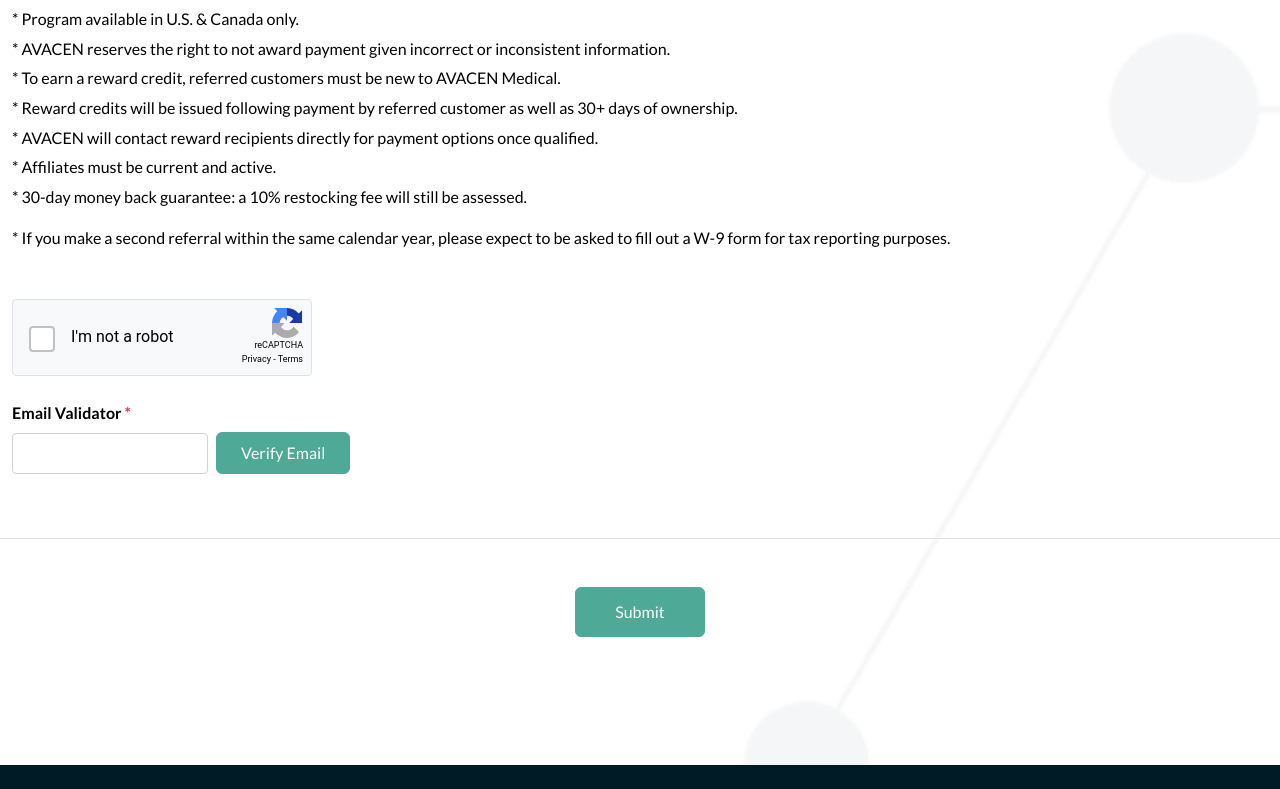
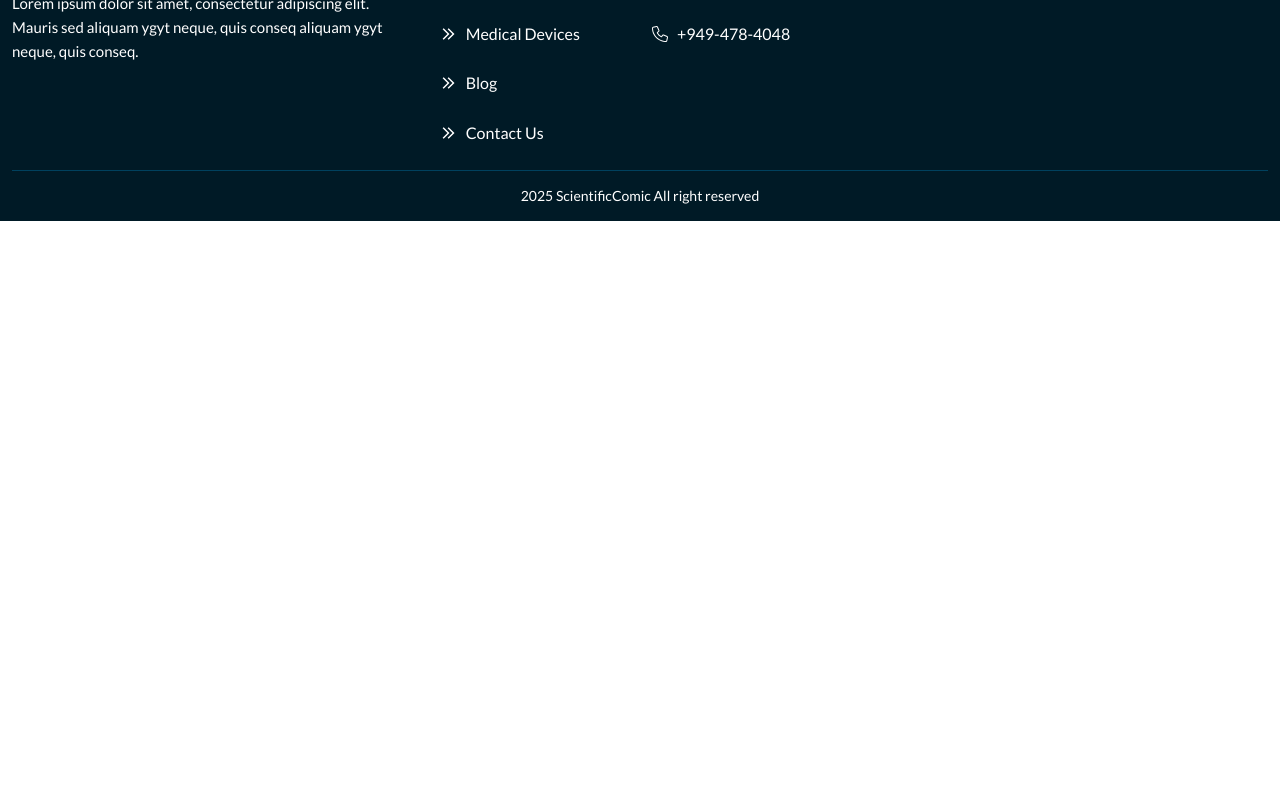
Before and after one commit to somil-cisdev/htw, a plain HTML site: page trade-in-trade-up-program.html in a window 1280 px wide. Shown: the part 2724-3513 px from the top of the page. After the commit the page ends 2945 px from the top, so only its background shows below. Drawn offline with Linux system fonts and the light colour scheme.

Commit message:
trade-in-trade-up page updated

```diff
--- a/css/style.css
+++ b/css/style.css
@@ -1332,3 +1332,11 @@ a.play-btn {
 .maxw-400{
     max-width: 400px;
 }
+
+.browseFiles {
+    border: 2px dashed var(--blue);
+    border-radius: 8px;
+    width: 100%;
+    cursor: crosshair;
+    background-color: #e6f5ff;
+}
--- a/trade-in-trade-up-program.html
+++ b/trade-in-trade-up-program.html
@@ -260,17 +260,13 @@
                 <input type="text" class="form-control" id="model" placeholder="" />
               </div>
 
+              <div class="row mb-2">
+                <div class="col-md-6">
                   <!-- Proof of Purchase Upload -->
                   <div class="mb-3">
                     <label class="form-label">Provide Proof of Purchase</label>
-                <input type="file" class="form-control" accept=".jpg,.jpeg,.png,.pdf" />
-              </div>
-
-              <!-- Image of Current Product Upload -->
-              <div class="mb-3">
-                <label class="form-label">Provide Image of Current Product</label>
                     <div
-                  class="border rounded bg-light d-flex flex-column align-items-center justify-content-center py-4 position-relative">
+                      class="py-4 rounded d-flex flex-column align-items-center justify-content-center browseFiles position-relative">
                       <div class="mb-2">
                         <svg width="40" height="40" fill="#b0b8c1" viewBox="0 0 16 16">
                           <path
@@ -286,6 +282,32 @@
                     </div>
                     <small class="form-text text-muted ms-1">Supported File Types: jpg, jpeg, png (maximum size 30000
                       KB)</small>
+                  </div>
+                </div>
+
+                <div class="col-md-6">
+                  <!-- Image of Current Product Upload -->
+                  <div class="mb-3">
+                    <label class="form-label">Provide Image of Current Product</label>
+                    <div
+                      class="py-4 rounded d-flex flex-column align-items-center justify-content-center browseFiles position-relative">
+                      <div class="mb-2">
+                        <svg width="40" height="40" fill="#b0b8c1" viewBox="0 0 16 16">
+                          <path
+                            d="M.5 9.9a.5.5 0 0 1 .5-.5h3.5V3.5A1.5 1.5 0 0 1 6 2h4a1.5 1.5 0 0 1 1.5 1.5v5.9h3.5a.5.5 0 0 1 .5.5v4.1a1.5 1.5 0 0 1-1.5 1.5h-12A1.5 1.5 0 0 1 .5 14V9.9zm8-7.4a.5.5 0 0 0-1 0v7.5H5.5a.5.5 0 0 0 0 1h5a.5.5 0 0 0 0-1H8.5V2.5z" />
+                        </svg>
+                      </div>
+                      <strong class="mb-1">Browse Files</strong>
+                      <span class="text-muted mb-2" style="font-size: 0.95rem;">Drag and drop files here</span>
+                      <input type="file"
+                        class="form-control border-0 shadow-none position-absolute top-0 start-0 w-100 h-100"
+                        accept=".jpg,.jpeg,.png" multiple style="opacity:0;cursor:pointer;"
+                        onchange="this.parentNode.querySelector('strong').innerText = this.files.length ? this.files.length + ' file(s) selected' : 'Browse Files';">
+                    </div>
+                    <small class="form-text text-muted ms-1">Supported File Types: jpg, jpeg, png (maximum size 30000
+                      KB)</small>
+                  </div>
+                </div>
               </div>
 
               <!-- Serial Number -->
@@ -356,87 +378,6 @@
               </div>
             </form>
           </div>
-        </div>
-
-
-
-
-        <div class="col-lg-12 mt-lg-5 border-top pt-4">
-          <div class="cardContent py-3">
-            <p class="font-25 lh-sm">In submitting this form, you acknowledge that you agree to the following terms and
-              conditions:</p>
-            <div class="contactInfo pt-lg-2 mt-4">
-              <ul class="list-unstyled">
-                <li class="d-flex align-items-start mb-1">* AVACEN reserves the right to cancel program at any time.
-                </li>
-                <li class="d-flex align-items-start mb-1">* Program available in U.S. &amp; Canada only.</li>
-                <li class="d-flex align-items-start mb-1">* AVACEN reserves the right to not award payment given
-                  incorrect
-                  or inconsistent information.</li>
-                <li class="d-flex align-items-start mb-1">* To earn a reward credit, referred customers must be new to
-                  AVACEN Medical.</li>
-                <li class="d-flex align-items-start mb-1">* Reward credits will be issued following payment by referred
-                  customer as well as 30+ days of ownership.</li>
-                <li class="d-flex align-items-start mb-1">* AVACEN will contact reward recipients directly for payment
-                  options once qualified.</li>
-                <li class="d-flex align-items-start mb-1">* Affiliates must be current and active.</li>
-                <li class="d-flex align-items-start mb-1">* 30-day money back guarantee: a 10% restocking fee will still
-                  be assessed.</li>
-                <li class="d-flex align-items-start mt-3 mb-1">* If you make a second referral within the same calendar
-                  year,
-                  please expect to be asked to fill out a W-9 form for tax reporting purposes.</li>
-
-              </ul>
-            </div>
-
-            <div class="d-flex align-items-center border rounded bg-light px-0 py-2 mt-5" style="width: 300px;">
-              <input class="form-check-input mx-3" type="checkbox"
-                style="width: 26px; height: 26px; border: 2px solid #C1C1C1; appearance: none;"
-                onchange="this.style.backgroundImage = this.checked ? 'url(https://img.icons8.com/?size=20&id=27&format=png&color=1e5180)' : ''; this.style.backgroundRepeat='no-repeat'; this.style.backgroundPosition='center'; this.style.backgroundSize='16px';">
-
-              <p class="mb-0 me-auto fs-6 fw-normal" style="font-family: Roboto, sans-serif;">I'm not a robot</p>
-
-              <div class="text-end me-2">
-                <div class="d-flex flex-column align-items-end">
-                  <svg width="31" height="30" viewBox="0 0 31 30" fill="none" xmlns="http://www.w3.org/2000/svg">
-                    <path
-                      d="M30.0906 14.9789C30.0899 14.7631 30.0849 14.5485 30.0753 14.335V2.15984L26.7093 5.52576C23.9545 2.15375 19.7637 0 15.0697 0C10.1847 0 5.84492 2.33169 3.10156 5.94269L8.61873 11.5179C9.15941 10.5179 9.92751 9.65906 10.8536 9.01039C11.8168 8.25873 13.1816 7.64415 15.0695 7.64415C15.2976 7.64415 15.4736 7.6708 15.603 7.72101C17.9421 7.90563 19.9696 9.19653 21.1635 11.0702L17.2581 14.9755C22.2047 14.9561 27.7928 14.9447 30.0902 14.978"
-                      fill="#1C3AA9" />
-                    <path
-                      d="M14.9789 0.000610352C14.7631 0.00131601 14.5485 0.00633868 14.335 0.0159818H2.15983L5.52576 3.38191C2.15375 6.13673 0 10.3275 0 15.0216C0 19.9065 2.33173 24.2463 5.94269 26.9897L11.5179 21.4725C10.5179 20.9318 9.65906 20.1637 9.01039 19.2376C8.25877 18.2744 7.64415 16.9096 7.64415 15.0217C7.64415 14.7937 7.6708 14.6176 7.72101 14.4883C7.90563 12.1492 9.19653 10.1216 11.0702 8.92779L14.9755 12.8331C14.9561 7.88654 14.9447 2.29845 14.978 0.00103747"
-                      fill="#4285F4" />
-                    <path
-                      d="M0 15.0211C0.00072284 15.2369 0.00569389 15.4514 0.0153656 15.665V27.8402L3.38129 24.4742C6.13611 27.8462 10.3269 30 15.021 30C19.9059 30 24.2457 27.6683 26.9891 24.0573L21.4719 18.4821C20.9312 19.4821 20.1631 20.3409 19.237 20.9896C18.2738 21.7413 16.909 22.3558 15.0211 22.3558C14.7931 22.3558 14.617 22.3292 14.4877 22.279C12.1486 22.0944 10.121 20.8035 8.92718 18.9298L12.8325 15.0245C7.88593 15.0439 2.29784 15.0553 0.000429605 15.022"
-                      fill="#ABABAB" />
-                  </svg>
-
-                  <p class="mb-0" style="font-size: 9px; font-family: Roboto, sans-serif;">reCAPTCHA</p>
-                </div>
-                <p class="mb-0" style="font-size: 9px; font-family: Roboto, sans-serif;">Privacy - Terms</p>
-              </div>
-            </div>
-
-
-            <div class="mt-4">
-              <form class="emailValidator-form d-flex flex-wrap  gap-2 align-items-end">
-                <div class="inputWrapper">
-                  <label for="email-validator" class="form-label ">Email Validator <span
-                      class="text-danger">*</span></label>
-                  <input type="email" class="form-control py-2" id="email-validator" required />
-                </div>
-                <button type="submit" class="btn btn-primary containedBtn py-2">
-                  Verify Email
-                </button>
-              </form>
-            </div>
-          </div>
-
-        </div>
-
-        <div class="col-lg-12 mt-lg-5 py-md-5 py-4 border-top d-flex justify-content-center">
-          <button type="submit" class="btn btn-primary containedBtn ">
-            Submit
-          </button>
         </div>
 
       </div>
```
Lines whose indentation alone changed are shown as unchanged.
